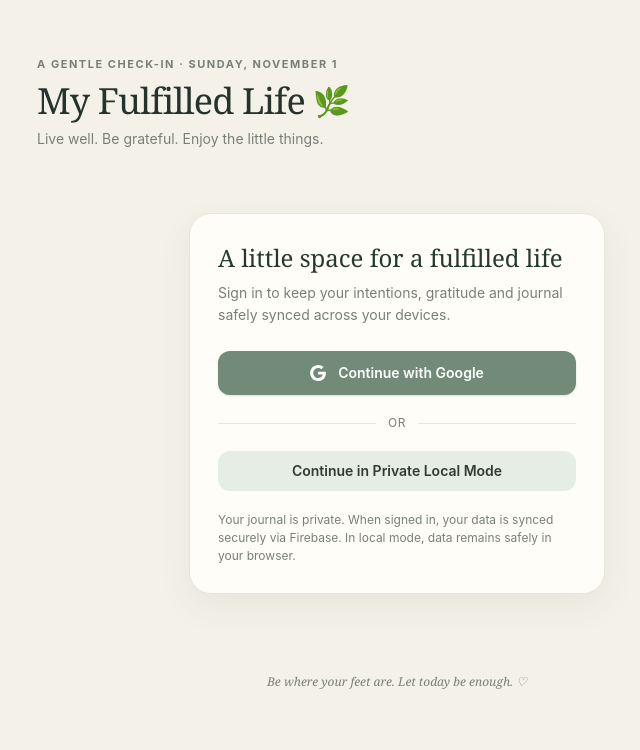
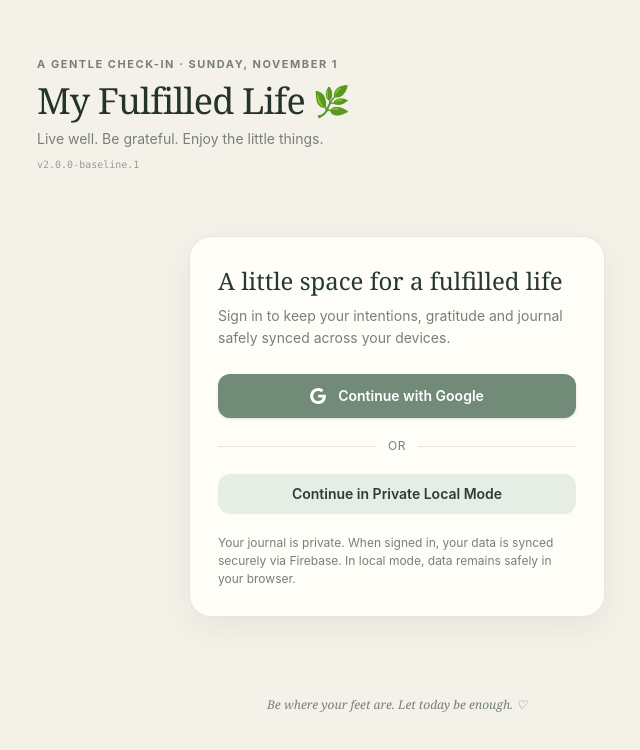
Before and after one commit to Pavan4221/My-Fulfilled-Life, a React (Vite) app: page / in a window 1280 px wide. Shown: the top 750 px of the page, without its empty margins (243-883 px from the left). Built offline with nearby package versions, Linux system fonts and the light colour scheme; no server answers.

Commit message:
Show app version in header

```diff
--- a/src/components/Header.tsx
+++ b/src/components/Header.tsx
@@ -1,5 +1,6 @@
 import React from 'react';
 import { useApp } from '../context/AppContext';
+import { APP_VERSION } from '../version';
 
 export const Header: React.FC = () => {
   const { todayFormatted } = useApp();
@@ -16,6 +17,9 @@ export const Header: React.FC = () => {
       <div className="text-[#778078] text-sm">
         Live well. Be grateful. Enjoy the little things.
       </div>
+      <div className="text-[10px] text-[#9a9b91] font-mono mt-2" aria-label={`App version ${APP_VERSION}`}>
+        v{APP_VERSION}
+      </div>
     </header>
   );
 };
```
